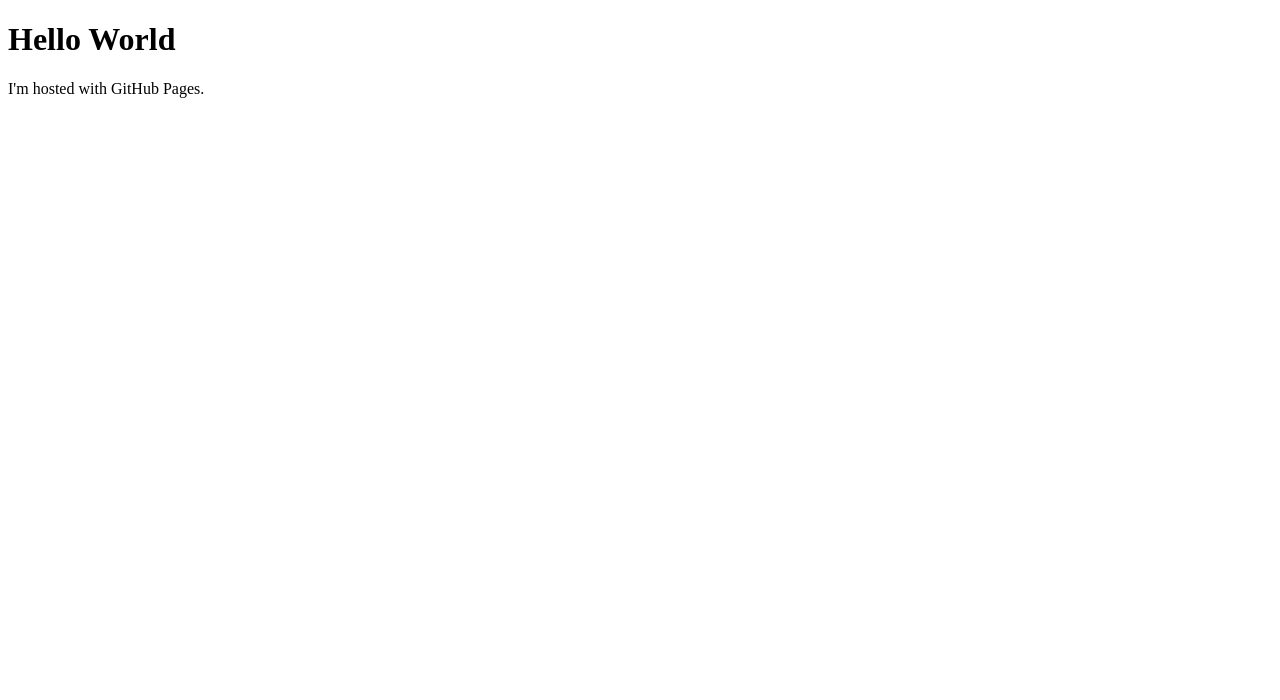
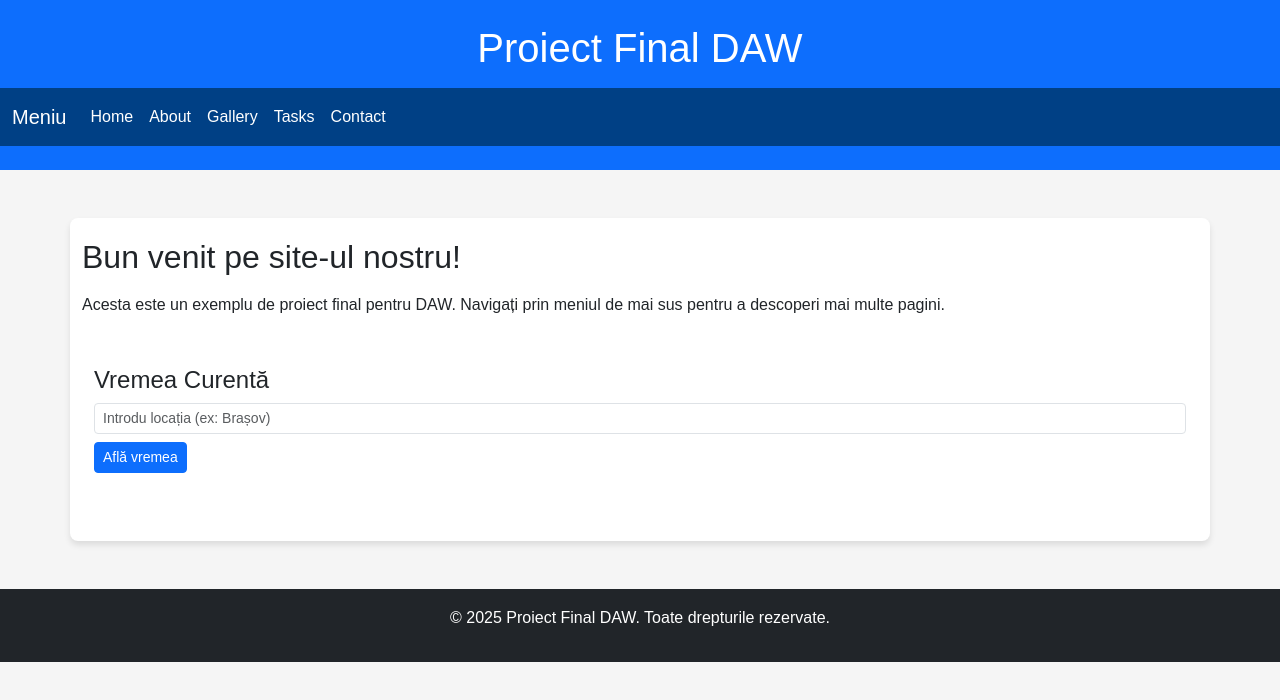
Before and after one commit to Tomescu-Andrei/Tomescu-Andrei.github.io, a plain HTML site: page index.html in a window 1280 px wide. Drawn offline with nearby package versions, Linux system fonts and the light colour scheme.

Commit message:
Home page

```diff
--- a/index.html
+++ b/index.html
@@ -1,7 +1,96 @@
 <!DOCTYPE html>
-<html>
+<html lang="en">
+<head>
+    <meta charset="UTF-8">
+    <meta name="viewport" content="width=device-width, initial-scale=1.0">
+    <title>Proiect Final DAW - Home</title>
+    <!-- Bootstrap CSS -->
+    <link href="https://cdn.jsdelivr.net/npm/bootstrap@5.3.0/dist/css/bootstrap.min.css" rel="stylesheet">
+    <link rel="stylesheet" href="style.css">
+</head>
 <body>
-<h1>Hello World</h1>
-<p>I'm hosted with GitHub Pages.</p>
+    <!-- Header -->
+    <header class="bg-primary text-white text-center py-4">
+        <h1>Proiect Final DAW</h1>
+        <nav class="navbar navbar-expand-lg navbar-dark">
+            <div class="container-fluid">
+                <a class="navbar-brand" href="#">Meniu</a>
+                <button class="navbar-toggler" type="button" data-bs-toggle="collapse" data-bs-target="#navbarNav">
+                    <span class="navbar-toggler-icon"></span>
+                </button>
+                <div class="collapse navbar-collapse" id="navbarNav">
+                    <ul class="navbar-nav">
+                        <li class="nav-item"><a class="nav-link active" href="index.html">Home</a></li>
+                        <li class="nav-item"><a class="nav-link" href="about.html">About</a></li>
+                        <li class="nav-item"><a class="nav-link" href="gallery.html">Gallery</a></li>
+                        <li class="nav-item"><a class="nav-link" href="tasks.html">Tasks</a></li>
+                        <li class="nav-item"><a class="nav-link" href="contact.html">Contact</a></li>
+                    </ul>
+                </div>
+            </div>
+        </nav>
+    </header>
+
+    <!-- Main Content -->
+    <main class="container my-5">
+        <section>
+            <h2>Bun venit pe site-ul nostru!</h2>
+            <p>Acesta este un exemplu de proiect final pentru DAW. Navigați prin meniul de mai sus pentru a descoperi mai multe pagini.</p>
+        </section>
+
+        <!-- Weather Section -->
+        <section class="container my-5">
+            <h4>Vremea Curentă</h4>
+            <div class="mb-2">
+                <input type="text" id="locationInput" class="form-control form-control-sm" placeholder="Introdu locația (ex: Brașov)">
+            </div>
+            <button id="getWeatherButton" class="btn btn-primary btn-sm">Află vremea</button>
+            <div id="weatherResult" class="mt-3"></div>
+        </section>
+    </main>
+
+    <!-- Footer -->
+    <footer class="bg-dark text-white text-center py-3">
+        <p>&copy; 2025 Proiect Final DAW. Toate drepturile rezervate.</p>
+    </footer>
+
+    <!-- Bootstrap JS -->
+    <script src="https://cdn.jsdelivr.net/npm/bootstrap@5.3.0/dist/js/bootstrap.bundle.min.js"></script>
+    <script>
+        document.addEventListener('DOMContentLoaded', () => {
+            const locationInput = document.getElementById('locationInput');
+            const getWeatherButton = document.getElementById('getWeatherButton');
+            const weatherResult = document.getElementById('weatherResult');
+
+            getWeatherButton.addEventListener('click', async () => {
+                const location = locationInput.value.trim();
+                if (!location) {
+                    weatherResult.innerHTML = '<p class="text-danger">Te rog introdu o locație validă.</p>';
+                    return;
+                }
+
+                const apiKey = 'b4ae360f706a190581cc50c02605a7c4'; // Înlocuiește cu cheia ta API OpenWeatherMap
+                const apiUrl = `https://api.openweathermap.org/data/2.5/weather?q=${location}&units=metric&appid=${apiKey}`;
+
+                try {
+                    const response = await fetch(apiUrl);
+                    if (!response.ok) {
+                        throw new Error('Locația nu a fost găsită.');
+                    }
+
+                    const data = await response.json();
+                    weatherResult.innerHTML = `
+                        <h6>Vremea pentru ${data.name}, ${data.sys.country}:</h6>
+                        <p>Temperatură: ${data.main.temp} °C</p>
+                        <p>Condiții: ${data.weather[0].description}</p>
+                        <p>Umiditate: ${data.main.humidity}%</p>
+                        <p>Viteza vântului: ${data.wind.speed} m/s</p>
+                    `;
+                } catch (error) {
+                    weatherResult.innerHTML = `<p class="text-danger">${error.message}</p>`;
+                }
+            });
+        });
+    </script>
 </body>
 </html>
--- /dev/null
+++ b/script.js
@@ -0,0 +1,6 @@
+// Placeholder script for index.html
+
+// Example: Add a welcome alert when the page loads
+window.addEventListener('load', () => {
+    alert('Bine ai venit pe pagina principală a site-ului nostru!');
+});
--- /dev/null
+++ b/style.css
@@ -0,0 +1,43 @@
+body {
+    font-family: Arial, sans-serif;
+    line-height: 1.6;
+    margin: 0;
+    padding: 0;
+    background-color: #f5f5f5;
+}
+
+h1, h2 {
+    margin-bottom: 1rem;
+}
+
+/* Header */
+header {
+    margin-bottom: 2rem;
+}
+
+.navbar {
+    background-color: #004085;
+}
+.navbar .nav-link {
+    color: #ffffff;
+}
+.navbar .nav-link:hover {
+    color: #cccccc;
+}
+
+/* Main Content */
+main {
+    padding: 20px;
+    background-color: #ffffff;
+    box-shadow: 0 4px 6px rgba(0, 0, 0, 0.1);
+    border-radius: 8px;
+}
+
+/* Footer */
+footer {
+    margin-top: 2rem;
+    background-color: #343a40;
+    color: #ffffff;
+    text-align: center;
+    padding: 10px 0;
+}
```
